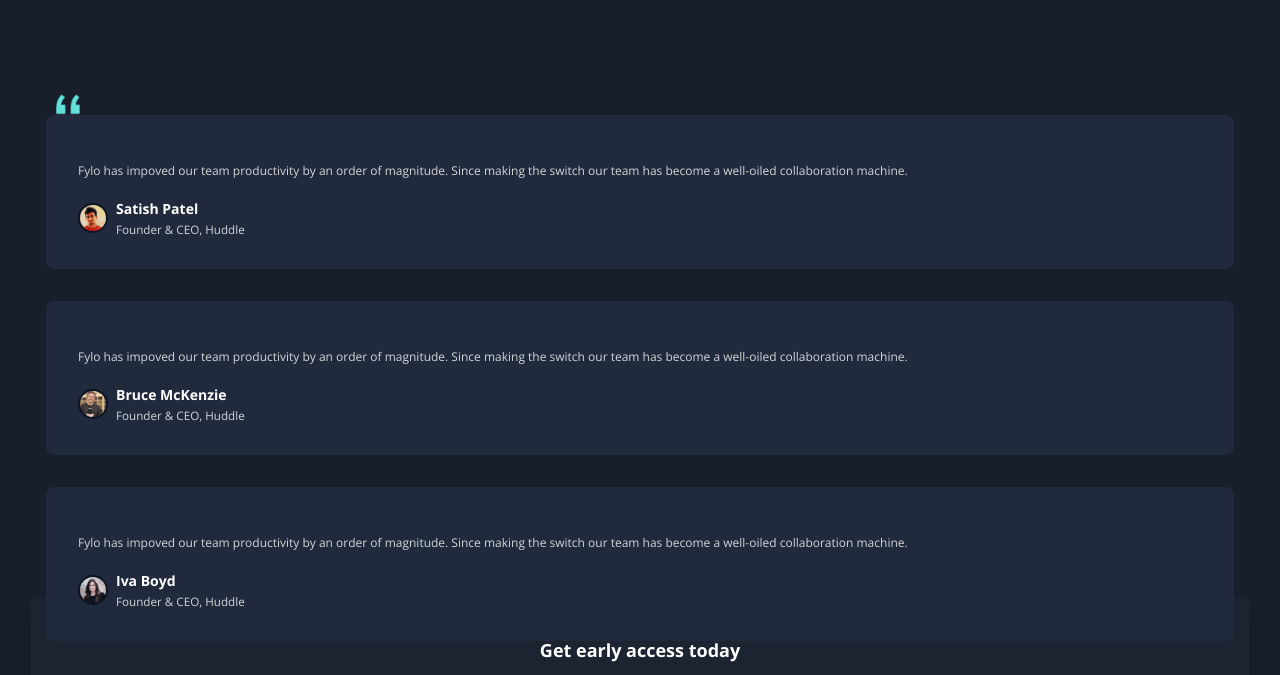
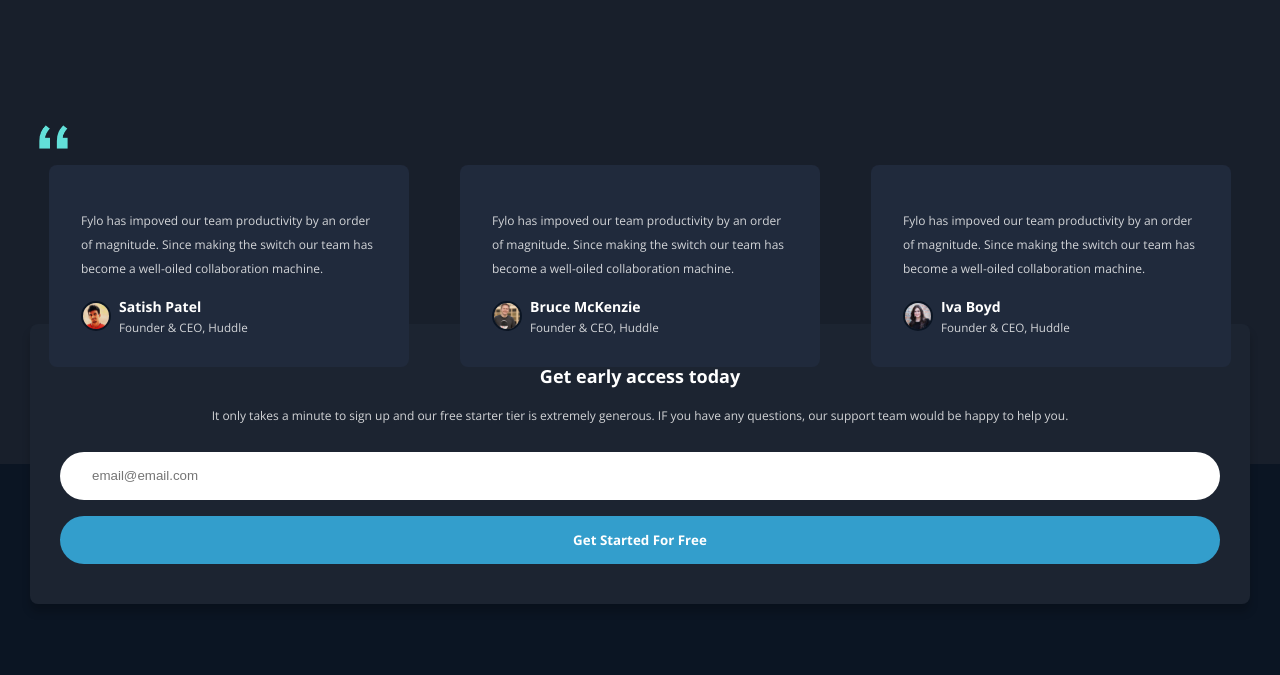
Before and after one commit to calebesg/fily-landing-page, a plain HTML site: page index.html in a window 1280 px wide. Shown: the part 2510-3185 px from the top of the page. Drawn offline with nearby package versions, Linux system fonts and the light colour scheme.

Commit message:
desktop testimonials layout

```diff
--- a/sass/_main.sass
+++ b/sass/_main.sass
@@ -97,7 +97,16 @@
     margin-top: 7.5rem
     display: flex
     flex-direction: column
+    align-items: center
     gap: 2rem
+
+    @include mixins.desktop
+      max-width: 76.625rem
+      padding: 0
+      margin: 10.625rem auto 0
+      flex-direction: row
+      justify-content: space-evenly
+
 
     li
       position: relative
@@ -113,12 +122,18 @@
       background: url('../images/bg-quotes.png') no-repeat
       background-size: contain
 
+      @include mixins.desktop
+        width: 3.5rem
+        height: 2.8125
+        transform: translate(-0.625rem, -2.5rem)
+
     .card
       position: relative
+      max-width: 22.5rem
       z-index: 20
       color: variables.$white
       border-radius: 0.5rem
-      padding: 44px 2rem 2rem
+      padding: 2.75rem 2rem 2rem
       background-color: variables.$bg-testimonial
 
       .description
```
Also changed, not shown: styles/style.css, 1 other file.
